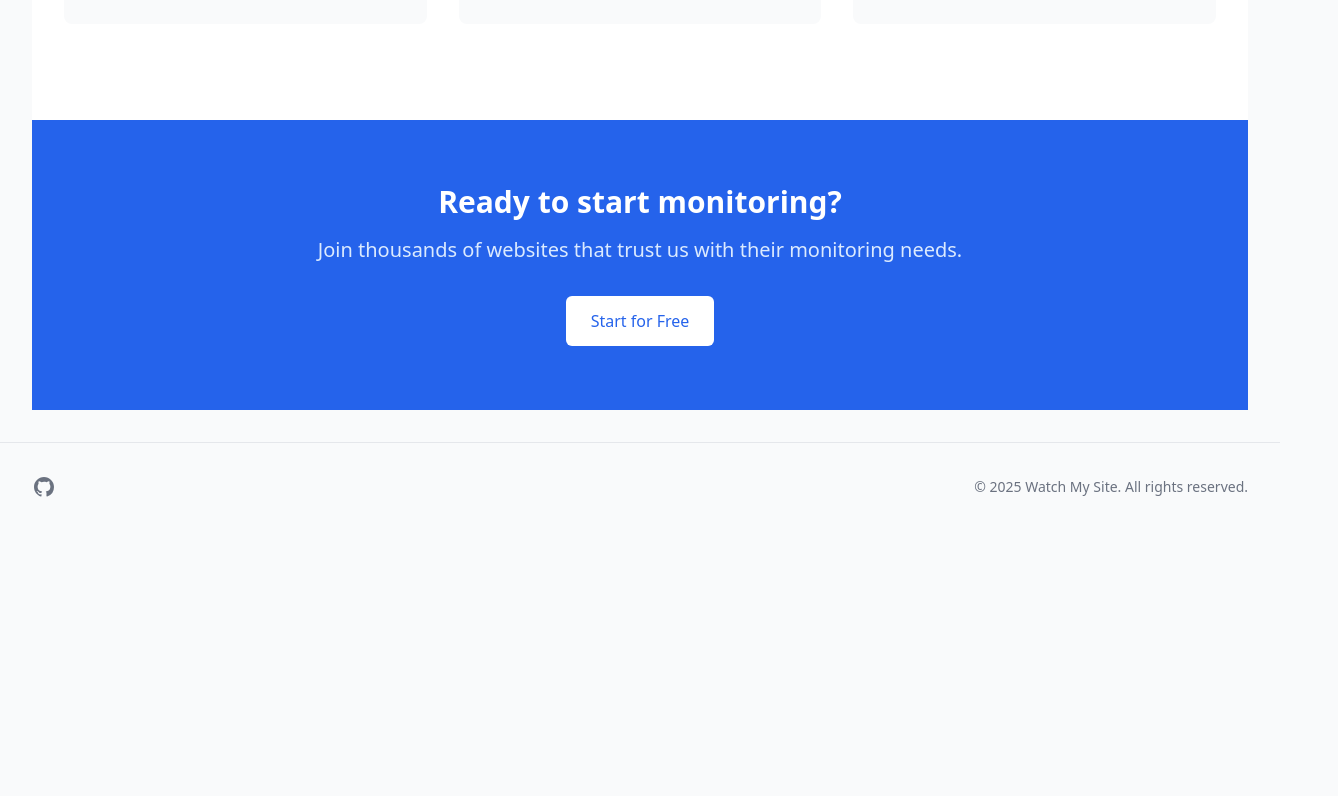
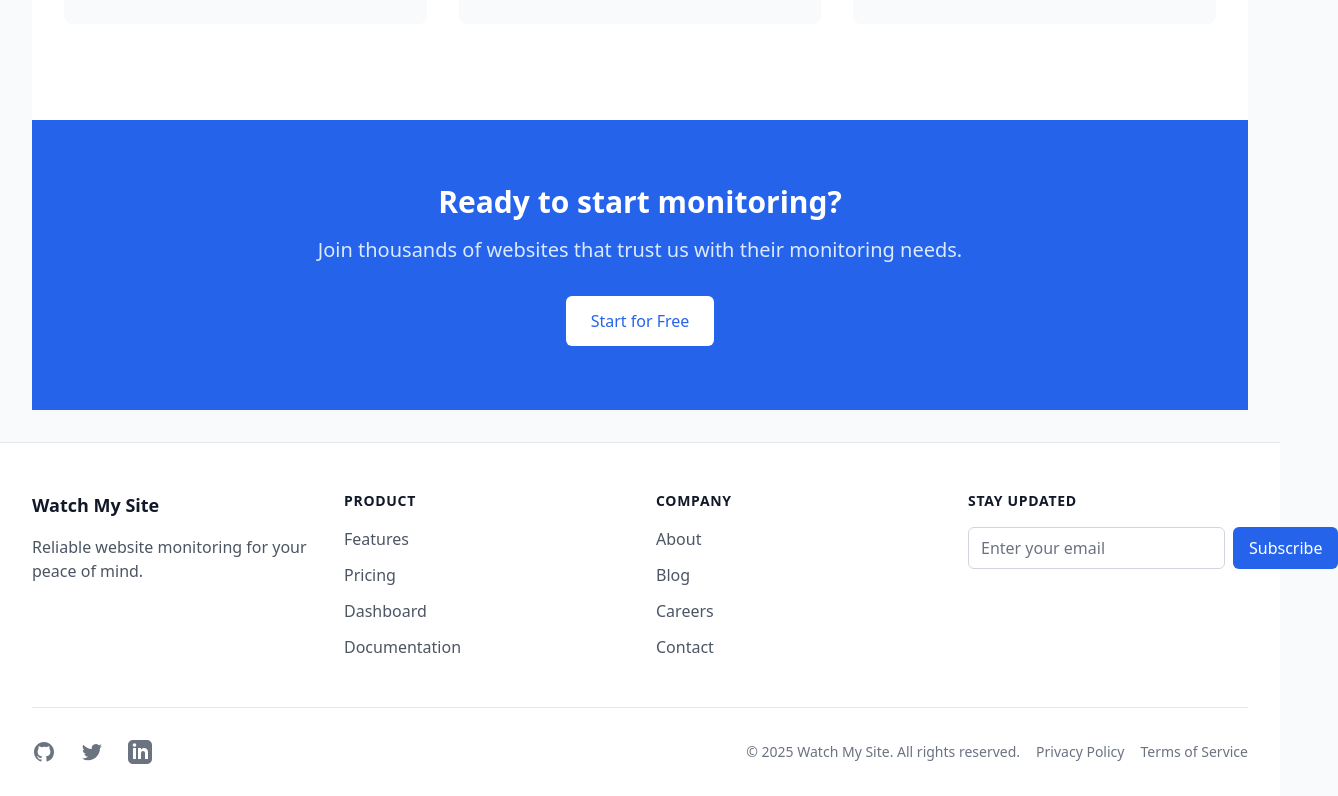
Before and after one commit to zaidhafeeez/watch-my-site, a Next.js app: page / in a window 1280 px wide. Shown: the part 1075-1871 px from the top of the page, 1338 px wide, since content can reach past the window. Before the commit the page ends 1606 px from the top, so only its background shows below. Built offline with nearby package versions, Linux system fonts and the light colour scheme; no server answers; what node-cron would draw is missing.

Commit message:
feat: redesign footer with enhanced layout, quick links, and newsletter subscription

```diff
--- a/components/Footer/index.js
+++ b/components/Footer/index.js
@@ -1,25 +1,101 @@
 export default function Footer() {
     return (
-        <footer className="border-t border-gray-200 dark:border-gray-800 mt-auto">
+        <footer className="border-t border-gray-200 dark:border-gray-800 mt-auto bg-white dark:bg-gray-900">
             <div className="max-w-7xl mx-auto px-4 sm:px-6 lg:px-8">
-                <div className="py-8 flex flex-col md:flex-row items-center justify-between">
+                {/* Main Footer Content */}
+                <div className="grid grid-cols-1 md:grid-cols-4 gap-8 py-12">
+                    {/* Brand Section */}
+                    <div className="col-span-1">
+                        <h3 className="text-lg font-semibold text-gray-900 dark:text-white mb-4">Watch My Site</h3>
+                        <p className="text-gray-600 dark:text-gray-400 mb-4">
+                            Reliable website monitoring for your peace of mind.
+                        </p>
+                    </div>
+
+                    {/* Quick Links */}
+                    <div className="col-span-1">
+                        <h3 className="text-sm font-semibold text-gray-900 dark:text-white uppercase tracking-wider mb-4">Product</h3>
+                        <ul className="space-y-3">
+                            {['Features', 'Pricing', 'Dashboard', 'Documentation'].map((item) => (
+                                <li key={item}>
+                                    <a href={`/${item.toLowerCase()}`} className="text-gray-600 dark:text-gray-400 hover:text-blue-600 dark:hover:text-blue-400">
+                                        {item}
+                                    </a>
+                                </li>
+                            ))}
+                        </ul>
+                    </div>
+
+                    {/* Company */}
+                    <div className="col-span-1">
+                        <h3 className="text-sm font-semibold text-gray-900 dark:text-white uppercase tracking-wider mb-4">Company</h3>
+                        <ul className="space-y-3">
+                            {['About', 'Blog', 'Careers', 'Contact'].map((item) => (
+                                <li key={item}>
+                                    <a href={`/${item.toLowerCase()}`} className="text-gray-600 dark:text-gray-400 hover:text-blue-600 dark:hover:text-blue-400">
+                                        {item}
+                                    </a>
+                                </li>
+                            ))}
+                        </ul>
+                    </div>
+
+                    {/* Newsletter Section */}
+                    <div className="col-span-1">
+                        <h3 className="text-sm font-semibold text-gray-900 dark:text-white uppercase tracking-wider mb-4">Stay Updated</h3>
+                        <form className="mb-4">
+                            <div className="flex gap-2">
+                                <input
+                                    type="email"
+                                    placeholder="Enter your email"
+                                    className="px-3 py-2 bg-white dark:bg-gray-800 border border-gray-300 dark:border-gray-700 rounded-md focus:outline-none focus:ring-2 focus:ring-blue-500 flex-grow"
+                                />
+                                <button
+                                    type="submit"
+                                    className="px-4 py-2 bg-blue-600 text-white rounded-md hover:bg-blue-700 transition-colors"
+                                >
+                                    Subscribe
+                                </button>
+                            </div>
+                        </form>
+                    </div>
+                </div>
+
+                {/* Bottom Bar */}
+                <div className="border-t border-gray-200 dark:border-gray-800 py-8">
+                    <div className="flex flex-col md:flex-row items-center justify-between">
                         <div className="flex space-x-6 mb-4 md:mb-0">
+                            {/* Social Links */}
+                            {[
+                                { name: 'GitHub', href: 'https://github.com', icon: 'M12 2C6.477 2 2 6.484 2 12.017c0 4.425 2.865 8.18 6.839 9.504.5.092.682-.217.682-.483 0-.237-.008-.868-.013-1.703-2.782.605-3.369-1.343-3.369-1.343-.454-1.158-1.11-1.466-1.11-1.466-.908-.62.069-.608.069-.608 1.003.07 1.531 1.032 1.531 1.032.892 1.53 2.341 1.088 2.91.832.092-.647.35-1.088.636-1.338-2.22-.253-4.555-1.113-4.555-4.951 0-1.093.39-1.988 1.029-2.688-.103-.253-.446-1.272.098-2.65 0 0 .84-.27 2.75 1.026A9.564 9.564 0 0112 6.844c.85.004 1.705.115 2.504.337 1.909-1.296 2.747-1.027 2.747-1.027.546 1.379.202 2.398.1 2.651.64.7 1.028 1.595 1.028 2.688 0 3.848-2.339 4.695-4.566 4.943.359.309.678.92.678 1.855 0 1.338-.012 2.419-.012 2.747 0 .268.18.58.688.482A10.019 10.019 0 0022 12.017C22 6.484 17.522 2 12 2z' },
+                                { name: 'Twitter', href: 'https://twitter.com', icon: 'M8.29 20.251c7.547 0 11.675-6.253 11.675-11.675 0-.178 0-.355-.012-.53A8.348 8.348 0 0022 5.92a8.19 8.19 0 01-2.357.646 4.118 4.118 0 001.804-2.27 8.224 8.224 0 01-2.605.996 4.107 4.107 0 00-6.993 3.743 11.65 11.65 0 01-8.457-4.287 4.106 4.106 0 001.27 5.477A4.072 4.072 0 012.8 9.713v.052a4.105 4.105 0 003.292 4.022 4.095 4.095 0 01-1.853.07 4.108 4.108 0 003.834 2.85A8.233 8.233 0 012 18.407a11.616 11.616 0 006.29 1.84' },
+                                { name: 'LinkedIn', href: 'https://linkedin.com', icon: 'M19 0h-14c-2.761 0-5 2.239-5 5v14c0 2.761 2.239 5 5 5h14c2.762 0 5-2.239 5-5v-14c0-2.761-2.238-5-5-5zm-11 19h-3v-11h3v11zm-1.5-12.268c-.966 0-1.75-.79-1.75-1.764s.784-1.764 1.75-1.764 1.75.79 1.75 1.764-.783 1.764-1.75 1.764zm13.5 12.268h-3v-5.604c0-3.368-4-3.113-4 0v5.604h-3v-11h3v1.765c1.396-2.586 7-2.777 7 2.476v6.759z' }
+                            ].map((social) => (
                                 <a
-                            href="https://github.com/yourusername/website-monitor"
+                                    key={social.name}
+                                    href={social.href}
                                     target="_blank"
                                     rel="noopener noreferrer"
-                            className="text-gray-500 hover:text-gray-700 dark:text-gray-400 dark:hover:text-gray-200 transition-colors"
+                                    className="text-gray-500 hover:text-gray-700 dark:text-gray-400 dark:hover:text-gray-200"
                                 >
-                            <span className="sr-only">GitHub</span>
+                                    <span className="sr-only">{social.name}</span>
                                     <svg className="h-6 w-6" fill="currentColor" viewBox="0 0 24 24">
-                                <path fillRule="evenodd" d="M12 2C6.477 2 2 6.484 2 12.017c0 4.425 2.865 8.18 6.839 9.504.5.092.682-.217.682-.483 0-.237-.008-.868-.013-1.703-2.782.605-3.369-1.343-3.369-1.343-.454-1.158-1.11-1.466-1.11-1.466-.908-.62.069-.608.069-.608 1.003.07 1.531 1.032 1.531 1.032.892 1.53 2.341 1.088 2.91.832.092-.647.35-1.088.636-1.338-2.22-.253-4.555-1.113-4.555-4.951 0-1.093.39-1.988 1.029-2.688-.103-.253-.446-1.272.098-2.65 0 0 .84-.27 2.75 1.026A9.564 9.564 0 0112 6.844c.85.004 1.705.115 2.504.337 1.909-1.296 2.747-1.027 2.747-1.027.546 1.379.202 2.398.1 2.651.64.7 1.028 1.595 1.028 2.688 0 3.848-2.339 4.695-4.566 4.943.359.309.678.92.678 1.855 0 1.338-.012 2.419-.012 2.747 0 .268.18.58.688.482A10.019 10.019 0 0022 12.017C22 6.484 17.522 2 12 2z" clipRule="evenodd" />
+                                        <path fillRule="evenodd" d={social.icon} clipRule="evenodd" />
                                     </svg>
                                 </a>
+                            ))}
                         </div>
 
+                        <div className="flex flex-col md:flex-row gap-4 items-center">
                             <p className="text-sm text-gray-500 dark:text-gray-400">
                                 © {new Date().getFullYear()} Watch My Site. All rights reserved.
                             </p>
+                            <div className="flex gap-4 text-sm text-gray-500 dark:text-gray-400">
+                                <a href="/privacy" className="hover:text-blue-600 dark:hover:text-blue-400">Privacy Policy</a>
+                                <a href="/terms" className="hover:text-blue-600 dark:hover:text-blue-400">Terms of Service</a>
+                            </div>
+                        </div>
+                    </div>
                 </div>
             </div>
         </footer>
```
Lines whose indentation alone changed are shown as unchanged.
